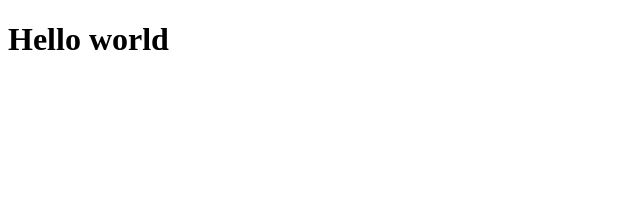
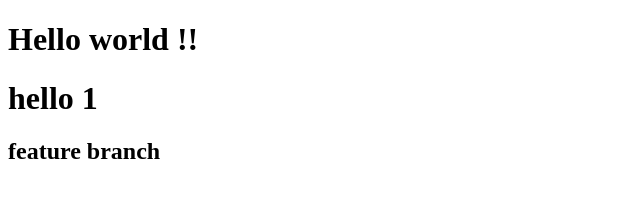
Before and after one commit to BPrasad2000/test_Project_1, a plain HTML site: page index.html in a window 1280 px wide. Shown: the whole page, without its empty margins (0-640 px from the left). Drawn offline with Linux system fonts and the light colour scheme.

Commit message:
add features

```diff
--- a/index.html
+++ b/index.html
@@ -6,6 +6,9 @@
     <title>Document</title>
 </head>
 <body>
-    <h1>Hello world</h1>
+    <h1>Hello world !!</h1>
+    <h1>hello 1</h1>
+    <h2>feature branch</h2>
+    <br/>
 </body>
 </html>
```
